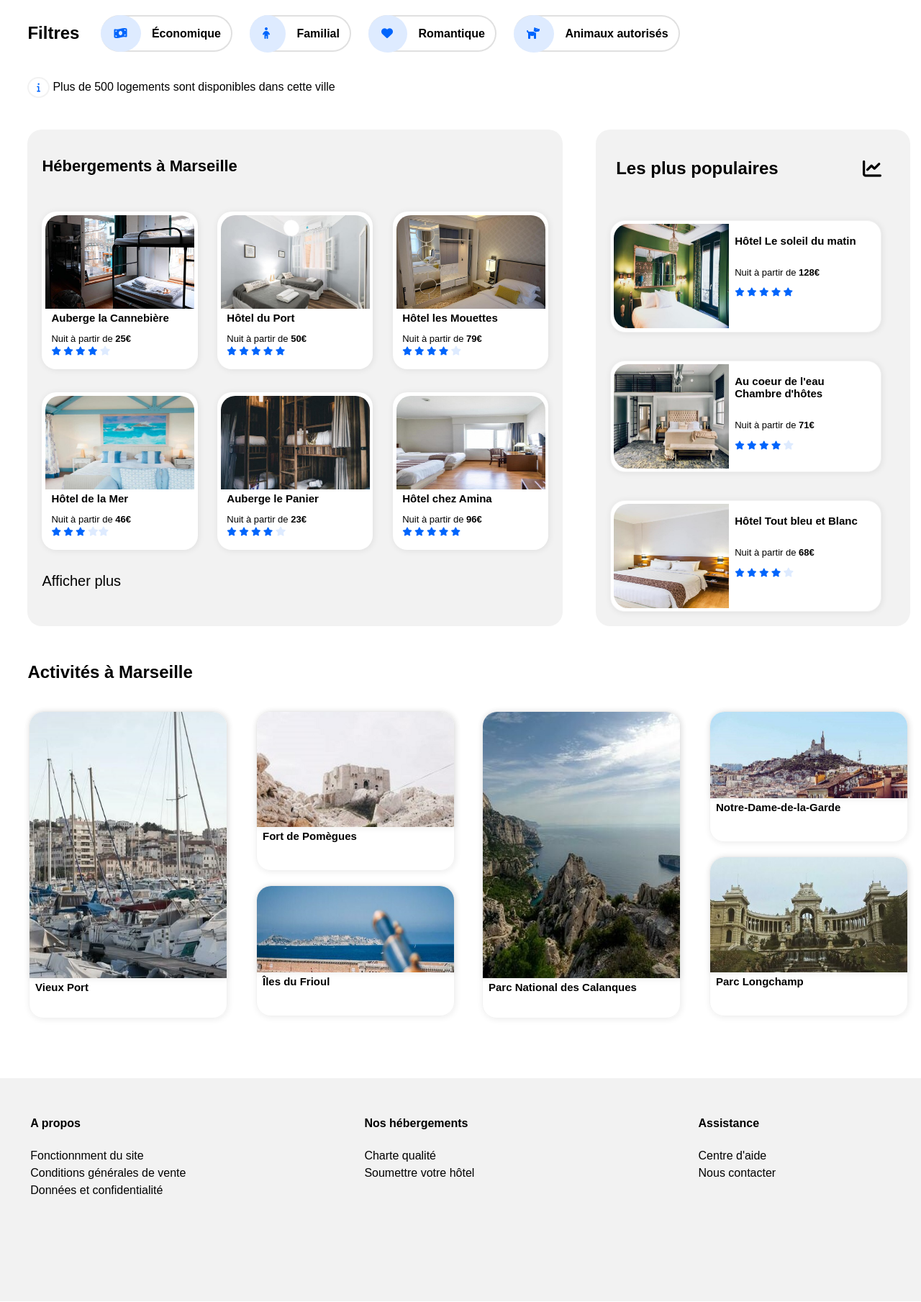
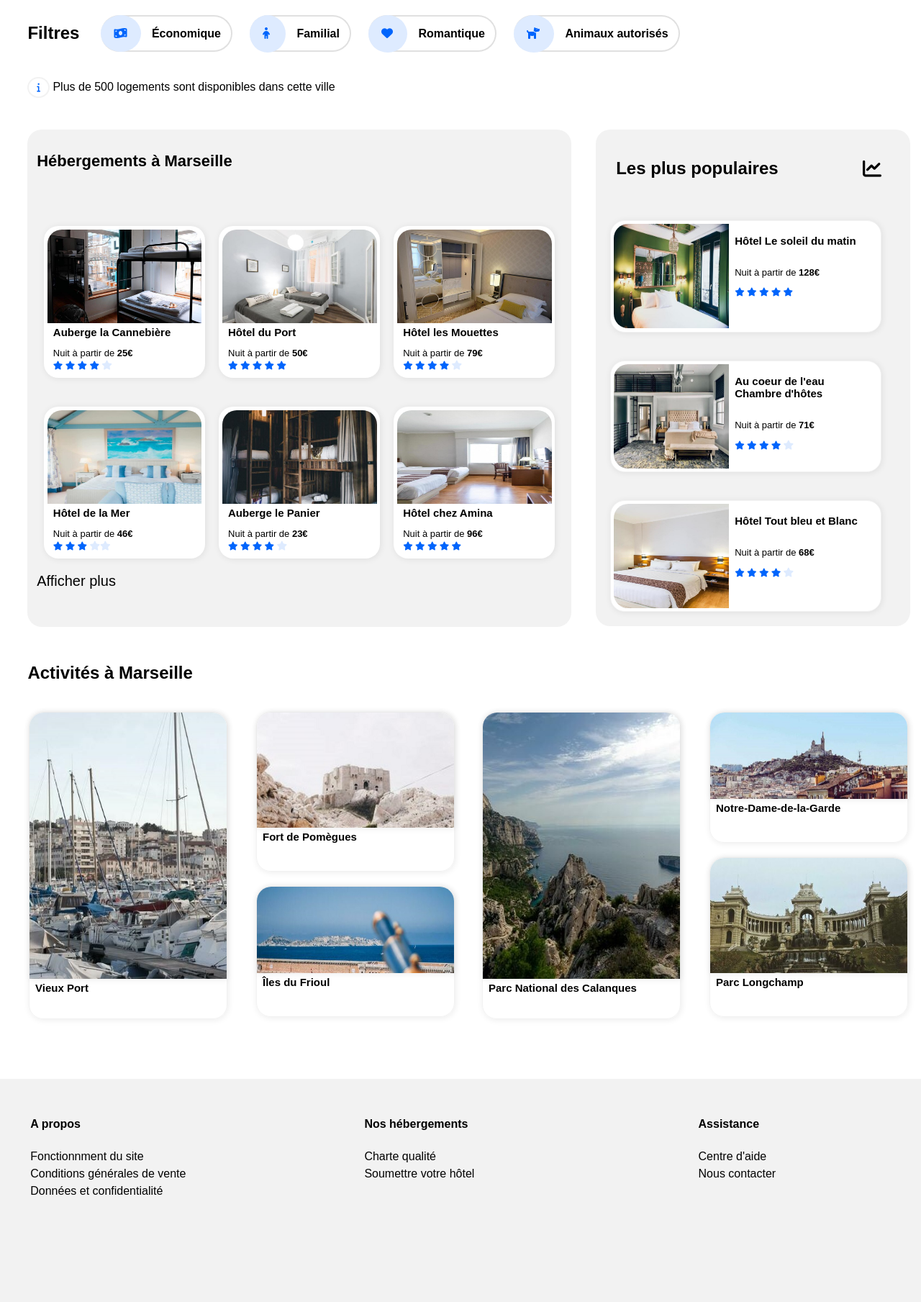
Before and after one commit to Yann-dv/Reservia, a PHP site: page / in a window 1280 px wide. Shown: the part 244-2053 px from the top of the page at 72% size. Run offline with PHP 8.4, Linux system fonts and the light colour scheme; some libraries are stand-ins or nearby versions.

Commit message:
Layout adjustments

```diff
--- a/index.html
+++ b/index.html
@@ -264,7 +264,7 @@
                 </div>
 
             <div class="double">
-                <div id="duo2">
+                <div class="duo2">
                     <a href="#">
                     <div class="cardimg">
                     <img src="images/activites/fort.jpg" alt="Fort de Pomègues" class="responsive"/>
@@ -272,7 +272,7 @@
                     </div></a>
                 </div>
 
-                <div id="duo1">
+                <div class="duo1">
                     <a href="#">
                     <div class="cardimg">
                     <img src="images/activites/ilefrioul.jpg" alt="Îles du Frioul" class="responsive"/>
@@ -291,14 +291,14 @@
             </div>
 
             <div class="double">
-                <div id="duo1">
+                <div class="duo1">
                     <a href="#">
                     <div class="cardimg">
                     <img src="images/activites/notredamelagarde.jpg" alt="Notre-Dame-de-la-Garde" class="responsive"/>
                     <h3 class="cardtitle">Notre-Dame-de-la-Garde</h3>
                     </div></a>
                 </div>
-                <div id="duo2">
+                <div class="duo2">
                     <a href="#">
                     <div class="cardimg">
                     <img src="images/activites/longchamp.jpg" alt="Parc Longchamp" class="responsive"/>
--- a/style.css
+++ b/style.css
@@ -375,10 +375,10 @@ transition: 0.4s;
     display: flex;
     flex-wrap: wrap;
     justify-content: space-between;
-    width: 55%;
-    height: 650px;
+    width: 57%;
+    height: 665px;
     background-color: #F2F2F2;
-    padding: 20px;
+    padding: 1%;
     border-radius: 20px 20px 20px 20px;
     margin-left: 3vw;
     margin-top: 50px;
@@ -413,12 +413,13 @@ transition: 0.4s;
   border-radius: 20px 20px 20px 20px;
   display: flex;
   flex-direction: column;
-  width: 16.5vw;
-  height: 33%;
+  width: 30%;
+  height: 31%;
   border: 1px solid #F2F2F2 2px;
   box-shadow: 1px 1px 10px rgba(0, 0, 0, 0.082);
   padding-left: 5px;
   padding-top: 5px;
+  margin: auto;
 }
 
 .card:hover
@@ -508,7 +509,7 @@ transition: 0.4s;
   box-shadow: 1px 1px 10px rgba(0, 0, 0, 0.082);
 }
 
-.activitescard:hover, #duo1:hover, #duo2:hover
+.activitescard:hover, .duo1:hover, .duo2:hover
 {
 transform: scale(1.05);
 -webkit-transition: 0.4s;
@@ -526,7 +527,7 @@ transition: 0.4s;
   margin: 20px;
 }
 
-#duo1
+.duo1
 {
   display: flex;
   flex-direction: row;
@@ -537,7 +538,7 @@ transition: 0.4s;
   border-radius: 20px 20px 20px 20px;
   margin-bottom: 20px;
 }
-#duo1 img
+.duo1 img
 {
   width: 100%;
   height: 120px;
@@ -546,7 +547,7 @@ transition: 0.4s;
   box-shadow: 1px 1px 10px rgba(0, 0, 0, 0.082)
 }
 
-#duo2
+.duo2
 {
   display: flex;
   width: 100%;
@@ -557,7 +558,7 @@ transition: 0.4s;
   margin-bottom: 20px;
 }
 
-#duo2 img
+.duo2 img
 {
   width: 100%;
   min-width: 100%;
@@ -614,17 +615,14 @@ footer a:hover
   width: 25%;
 }
 
-@media only screen and (min-width: 2200px) and (max-device-width : 4000px) /*Very large desktop*/
+@media only screen and (min-width: 1824px) /*Very large screen*/
 {
 
   body, p, h1, h3, h4, nav a
   {
       font-size: 28px;
   }
-  #hebergements, #populaires, #activites
-  {
-  padding: 60px;
-  }
+
 .filterstitle
   {
   font-size: 22px;
@@ -651,7 +649,7 @@ header a img
   }
 }
 
-@media only screen and (max-width: 1000px) /*Tablettes*/
+@media only screen and (max-width: 1040px) /*Tablettes*/
 {
   body, p, h3, h4, nav a
   {
@@ -667,35 +665,37 @@ header a img
   font-size: 16px;
   }
 
-  #hebergements p, #hebergements h3, #hebergements i, #populaires i, .morelink, #search span
+  #hebergements p, #hebergements h3, #search span
   {
-  font-size: 12px;
+  font-size: 13px;
+  }
 
+  .starsblue
+  {
+    font-size: 10px;
   }
+
   #populaires p, #populaires h3
   {
-  font-size: 12px;
+  font-size: 13px;
 
   }
   #activites p, #activites h3
   {
-  font-size: 12px;
+  font-size: 13px;
   }
 
  .card
  {
    width: 25%;
-   margin: 2px;
+   height: 35%;
+   padding-right: 2px;
  }
  .famouscard
  {
-  margin: 2px;
-  padding-left: 0;
+  padding-left: 4px;
  }
- .famouscardimg
- {
-   width: 50%;
- }
+
 .famoustext
 {
   display: row;
@@ -703,11 +703,10 @@ header a img
 }
  #populaires img
  {
-   width: 100%;
+    width: 110px;
  }
-}
 
-  @media only screen and (max-width: 900px) /*Smartphones view*/
+  @media only screen and (max-width: 810px) /*Smartphones view*/
   {
 
   body, h3, h4
@@ -718,6 +717,11 @@ header a img
   #populaires h2, #hebergements h2, .famousicon
   {
     font-size: 16px;
+  }
+
+  #hebergements i, #populaires i
+  {
+    font-size: 12px;
   }
 
   #search
@@ -780,7 +784,7 @@ header a img
     {
     display:flex;
     font-size: 18px;
-    margin-top: 100px;
+    margin-top: 90px;
 
     }
 
@@ -799,8 +803,8 @@ header a img
     .btn-min {
     position: relative;
     display: block;
-    bottom: 55px;
-    left: 80%;
+    bottom: 53px;
+    left: 75%;
     background-color: #0065fc;
     font-family: "Raleway", sans-serif;
     font-weight: bold;
@@ -808,9 +812,10 @@ header a img
     border-radius: 10px;
     border: none;
     cursor: pointer;
-    padding: 1rem 1.25rem;
+    padding: 15px 20px;
     border-top: solid #0065fc 3px;
     border-bottom: solid #0065fc 3px;
+
     }
 
     #search span .mapmarker
@@ -833,15 +838,12 @@ header a img
     {
       display: flex;
       flex-direction: column !important;
-      align-items: normal;
+      align-items: center;
       flex: 100%;
       height: auto;
       margin: 0 auto;
-      margin-left: 15px;
-      margin-bottom: 0px;
       margin-top : 15px;
       border-radius: 15px;
-      margin-bottom: 25px;
       background-color: white;
     }
 
@@ -859,38 +861,112 @@ header a img
     flex: 100%;
     height: auto;
     margin: 0 auto;
-    margin-left: 15px;
-    margin-bottom: 0px;
     margin-top : 15px;
     border-radius: 15px;
-    margin-bottom: 25px;
+    margin-bottom: 10px;
     background-color: #f2f2f2;
+    border-radius: 0 0 0 0;
     }
 
     #famoustitle
     {
     display: flex;
-    justify-content: space-around;
+    justify-content: space-between;
     }
 
     .famousicon
     {
     padding-top: 3px;
-    padding-right: 20px;
     font-size: 26px;
     }
 
     .famouscard
     {
       flex: 0;
-      height: 30%;
-      width: 100%;
+      height: 100%;
+      width: 98%;
       padding-left: 5px;
       margin-bottom: 10px;
     }
+
+    #populaires img
+    {
+      height: 120px;
+      width: 150px;
+    }
+
+    #activites
+    {
+      display: flex;
+      flex-direction: column;
+      flex-wrap: nowrap;
+      align-items: center;
+      width: 100%;
+      height: 100%;
+      justify-content: space-between;
+      margin-bottom: 30px;
+    }
+
+    .activitescard
+    {
+    flex-basis: 12rem !important;
+    width: 90%;
+    height: 60rem;
+    margin-left: 0px;
+    margin-top: 45px;
+    margin-bottom: 0px;
+    }
+
+    .activitescard img
+    {
+    width: 100%;
+    height: 10rem;
+    }
+
+    .double
+    {
+      display: flex;
+      flex-direction: column;
+      justify-content: space-between;
+      flex-wrap: nowrap;
+      align-items: center;
+      width: 100%;
+      height: 25%;
+      margin-bottom: 20px;
+    }
+    .duo1, .duo2
+    {
+    flex-basis: 12rem !important;
+    margin-top: 15px;
+    width: 90%;
+    height: 40%;
+    margin: 15px;
+    margin-left: 0;
+    line-height: 20px;
+    }
+    .duo1 img, .duo2 img
+    {
+    width: 100%;
+    height: 11rem;
+    }
+
+    footer
+    {
+      flex-direction: row;
+      flex-wrap: wrap;
+      height: 100%;
+      padding-bottom: 30px;
+      padding-top: 10px;
+    }
+
+    .apropos, .noshebergements, .assistance
+    {
+      width: 100%;
+      height: 55%;
+    }
   }
 
-  @media screen and (min-width: 765px) and (max-width: 1023px){
+  @media screen and (min-width: 795px) and (max-width: 1023px){
   }
   }
   @media screen and (max-width: 764px) {
```
Also changed, not shown: images/hebergements/aucoeurdeleau2.jpg (added), images/hebergements/hotellesoleildumatin2.jpg (added), images/hebergements/hoteltoutbleuetblanc2.jpg (added).
